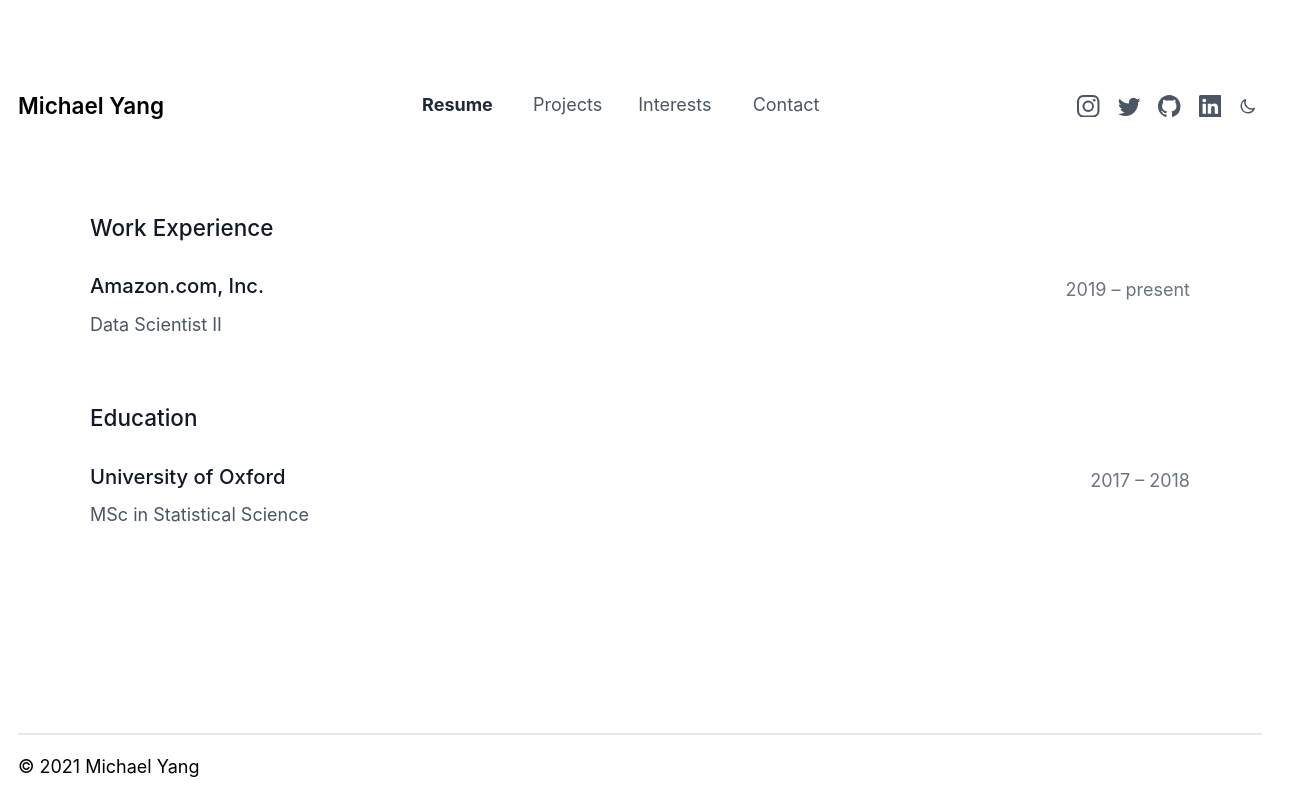
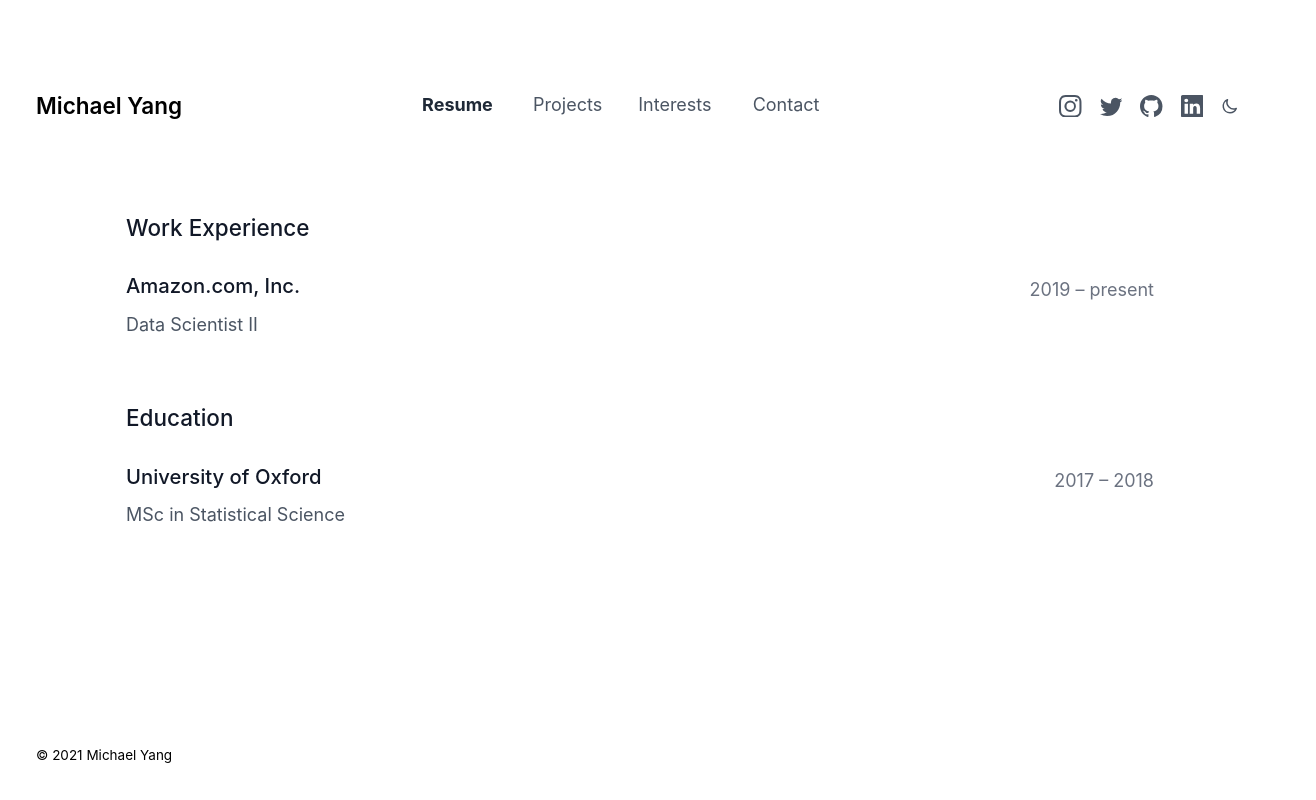
Before and after one commit to mch-yang/michaely.me, a Next.js app: page /resume in a window 1280 px wide. Shown: the whole page, 1316 px wide, since content can reach past the window. Built offline with nearby package versions, Linux system fonts and the light colour scheme.

Commit message:
Update padding and window size

```diff
--- a/components/Container.js
+++ b/components/Container.js
@@ -42,7 +42,7 @@ export default function ContainerBlock({ children, ...customMeta }) {
           <meta property="article:published_time" content={meta.date} />
         )}
       </Head>
-      <main className="w-full h-screen dark:bg-gray-800">
+      <main className="w-screen h-screen px-8 dark:bg-gray-800">
         <Navbar />
 
         <div>{children}</div>
--- a/components/Footer.js
+++ b/components/Footer.js
@@ -2,18 +2,15 @@ const YEAR = new Date().getFullYear()
 
 export default function Footer() {
   return (
-    <div className="bg-[#F1F1F1] absolute bottom-0 w-full dark:bg-gray-800">
-      <div className="max-w-6xl mx-auto px-4 py-4 md:py-4">
-
-        <div className="h-0.5 w-full bg-gray-200 dark:bg-gray-700">
-        </div>
-
-        <div className="flex flex-col space-y-4 md:space-y-0 md:flex-row justify-between md:items-center mt-4">
+    <div className="bg-white absolute bottom-0 dark:bg-gray-800">
+      <div className="max-w-6xl pb-8">
+        <div className="flex w-screen space-y-2 md:space-y-0 md:flex-row justify-between md:items-center mt-4">
           <div>
-            <p>&copy; {YEAR} Michael Yang</p>
+            <p className="text-xs">
+              &copy; {YEAR} Michael Yang
+            </p>
           </div>
         </div>
-
       </div>
     </div>
   );
--- a/components/Navbar.js
+++ b/components/Navbar.js
@@ -14,7 +14,7 @@ export default function Navbar() {
   }, []);
 
   return (
-    <div className="max-w-6xl mx-auto px-4 py-10 md:py-20">
+    <div className="max-w-6xl py-10 md:py-20">
       <div className="flex md:flex-row justify-between items-center">
 
         <div className="flex flex-col">
```
